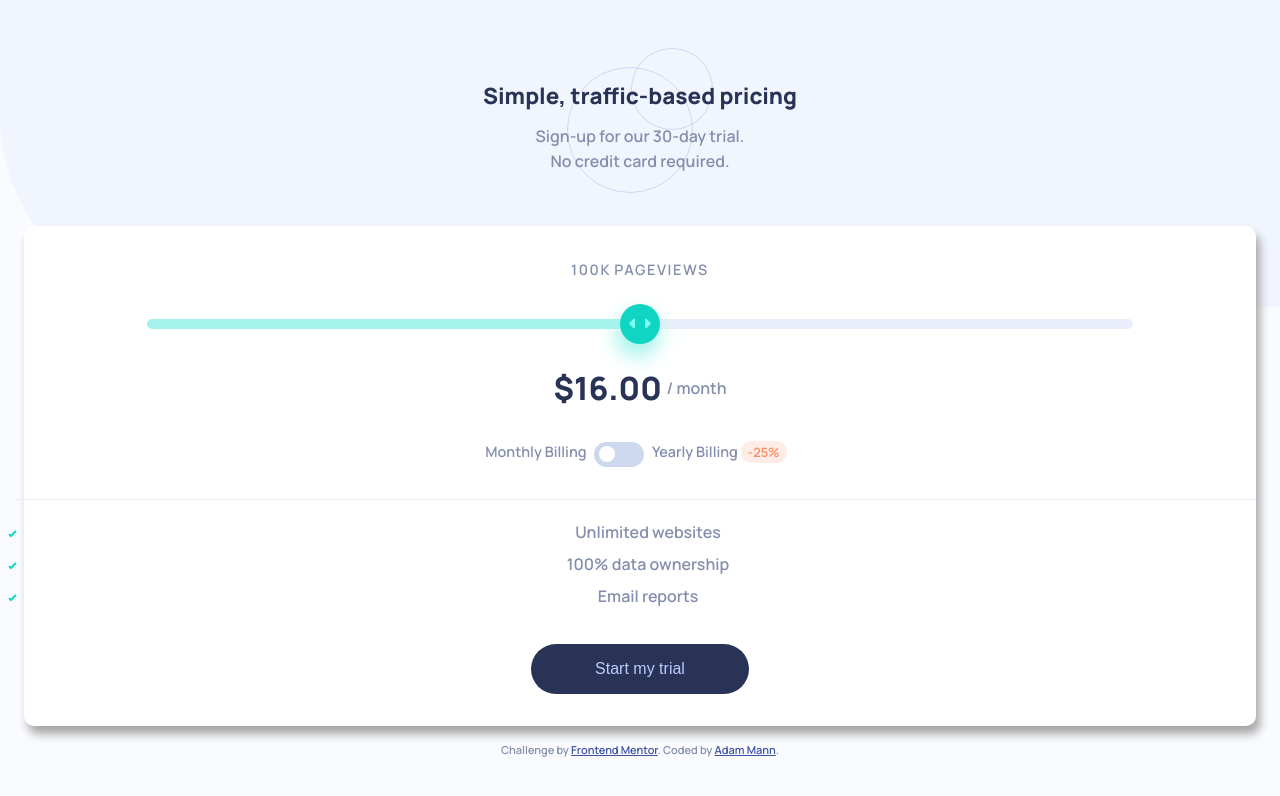
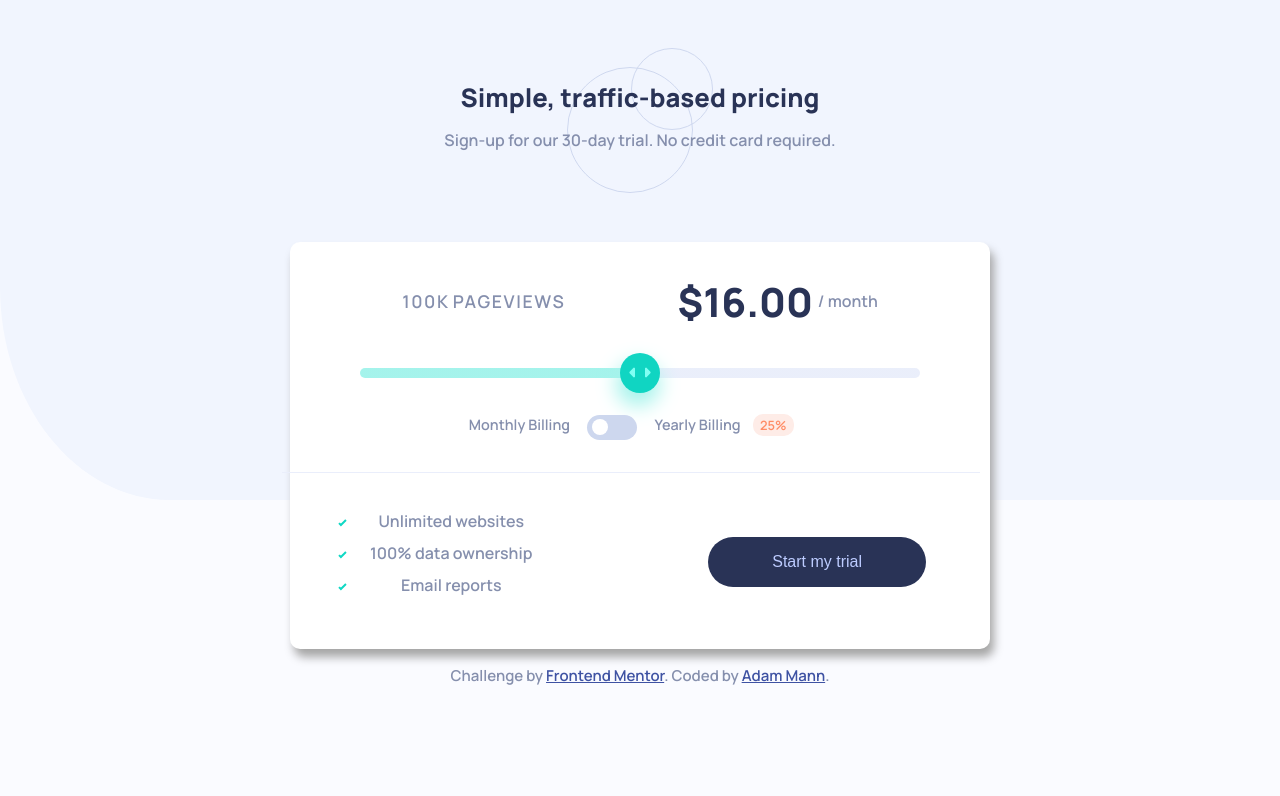
Before and after one commit to aemann2/interactive-pricing-component-main, a plain HTML site: page index.html in a window 1280 px wide. Drawn offline with Linux system fonts and the light colour scheme.

Commit message:
finished desktop styling

```diff
--- a/css/style.scss
+++ b/css/style.scss
@@ -23,7 +23,7 @@ body {
 	min-height: 100vh;
 	font-size: 100%;
 	font-family: 'Manrope', sans-serif;
-	background: url('../images/bg-pattern.svg') no-repeat 0% -40%;
+	background: url('../images/bg-pattern.svg') no-repeat 0% 0%;
 	background-color: $v-pale-blue;
 	padding: 3rem 1.5rem;
 	color: $gray-blue-3;
@@ -107,6 +107,8 @@ button, input {
 	&__footer {
 		&__ul {
 			list-style-image: url('../images/icon-check.svg');
+			// added inline-block for chrome
+			display: inline-block;
 		}
 
 		&__item {
@@ -149,3 +151,62 @@ button, input {
 .attribution a {
 	color: hsl(228, 45%, 44%);
 }
+
+
+// Media Queries //
+
+@media only screen and (min-width: 900px) {
+	body {
+		background-image: url('../images/bg-pattern.svg');
+		background-repeat: no-repeat;
+		background-size: 100% 500px;
+		background-position: top;
+	}
+
+	.header {
+		margin-bottom: 3rem;
+		&__title {
+			font-size: 1.6rem;
+		}
+		&__subtitle {
+			width: 100%;
+		}
+	}
+
+	.main {
+		max-width: 700px;
+		margin: 0 auto;
+
+		&__top {
+			display: flex;
+			justify-content: space-evenly;
+
+			&__left {
+				align-self: center;
+			}
+			&__k, &__pageviews {
+				font-size: 1.1rem;
+			}
+
+			&__total {
+				font-size: 2.5rem;
+			}
+		}
+
+		&__bottom > * {
+			margin-right: .6rem;
+		}
+
+		&__footer {
+			display: flex;
+			justify-content: space-between;
+			padding: 1rem 4rem;
+		}
+	}
+
+	.attribution {
+		margin-top: 1rem;
+		font-size: 15px;
+		text-align: center;
+	}
+}
--- a/index.html
+++ b/index.html
@@ -24,15 +24,15 @@
           <span class="main__top__pageviews">Pageviews</span>
         </p>
       </div>
-      <div class="range-slider">
-        <input id="slider" class="range-slider__range" type="range" value="40" min="0" max="80" step='20'>
-      </div>
       <div class='main__top__right'>
         <p class='main__top__right__par'>
           <span class='main__top__total'>$16.00</span>
           <span class='main__top__month'>/ month</span>
         </p>
       </div>
+    </div>
+    <div class="range-slider">
+      <input id="slider" class="range-slider__range" type="range" value="40" min="0" max="80" step='20'>
     </div>
     <div class='main__bottom'>
       <span class='main__bottom__monthly'>Monthly Billing</span>
--- a/main.js
+++ b/main.js
@@ -34,13 +34,19 @@ slider.addEventListener('input', (e) => {
 	}
 });
 
-// toggle.addEventListener('change', (e) => {
-// 	if (e.target.checked) {
-// 		discount.innerHTML = '';
-// 	} else {
-// 		discount.innerHTML = '25% discount';
-// 	}
-// })
+if (window.innerHeight < 900) {
+	discount.innerHTML = '25%'
+} else {
+	discount.innerHTML = '25% discount'
+}
+
+window.addEventListener('resize', e => {
+	if (e.target.innerWidth >= 900) {
+		discount.innerHTML = '25% discount'
+	} else {
+		discount.innerHTML = '25%'
+	}
+})
 
 // Range sliders are a nightmare. Slider code taken from:
 // https://codepen.io/nosurprisethere/pen/KJxwQz
```
Also changed, not shown: css/style.css, 1 other file.
